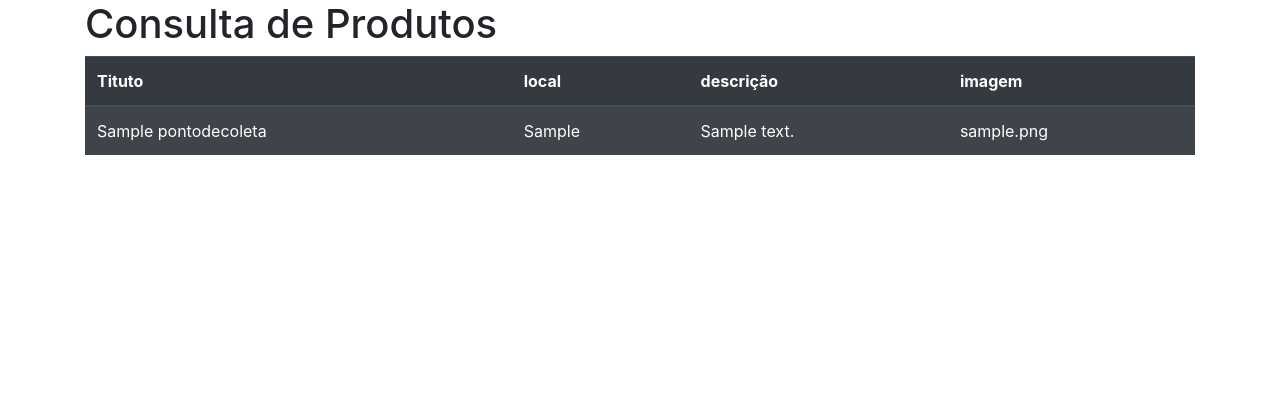
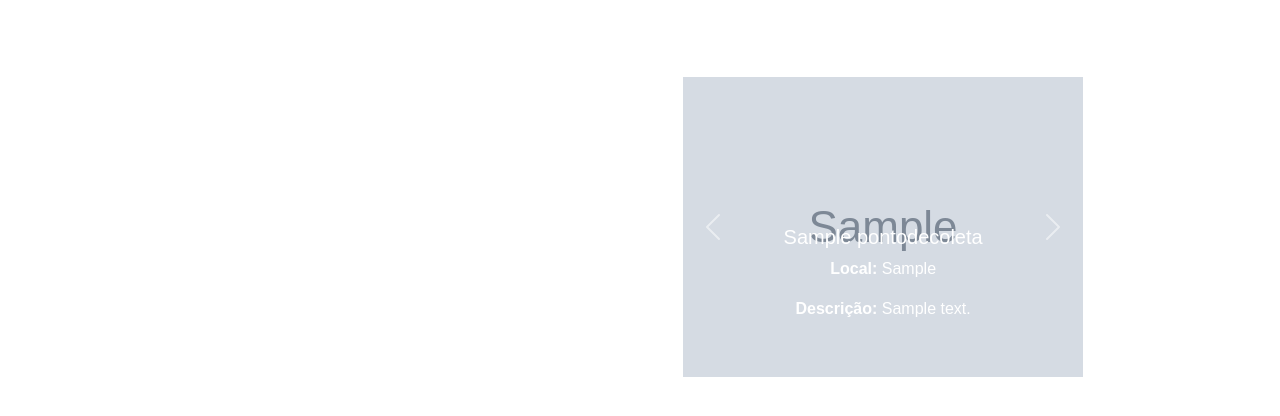
Before and after one commit to arturraimundi/TCC-TRASHEALTH, a Django app: page /vitrine in a window 1280 px wide. Shown: the top 416 px of the page. Run offline with Django 5.2, Linux system fonts and the light colour scheme; tables that the repository leaves empty hold one stand-in row (values such as "Sample post"); grey boxes marked "Sample" are stand-in pictures; some libraries are stand-ins or nearby versions.

Commit message:
frontend da vitrine ta bugado

```diff
--- a/core/templates/vitrine.html
+++ b/core/templates/vitrine.html
@@ -1,46 +1,49 @@
-{% load bootstrap4 %}
+{% load static %}
 <!DOCTYPE html>
 <html lang="pt-br">
 <head>
     <meta charset="UTF-8">
     <meta http-equiv="X-UA-Compatible" content="IE=edge">
     <meta name="viewport" content="width=device-width, initial-scale=1.0">
-    <title>Consulta CPF</title>
-    {% bootstrap_css %}
+    <title>Vitrine de Pontos de Coleta</title>
+    <link rel="stylesheet" href="{% static 'css/styles.css' %}">  <!-- Adicione seu arquivo CSS -->
+    <!-- Adicionando o CSS do Bootstrap -->
+    <link href="https://cdn.jsdelivr.net/npm/bootstrap@5.3.0-alpha1/dist/css/bootstrap.min.css" rel="stylesheet" integrity="sha384-pzjw8f+ua7Kw1TIq0YkF3tAFf7Bvjo6fsc4at4rbs34z5XY8f5H25ZT+LTpglos5" crossorigin="anonymous">
+
 </head>
 <body>
     <div class="container">
-        <h1>Consulta de Produtos</h1>
-        <table class="table table-dark table-striped">
-            <thead>
-                <tr>
-                    <th scope="row">Tituto</th>
-                    <th scope="row">local</th>
-                    <th scope="row">descrição</th>
-                    <th scope="row">imagem</th>
-                </tr>
-            </thead>
-            <tbody>
+        <h1>Vitrine de Pontos de Coleta</h1>
+        <div id="carouselPontos" class="carousel slide" data-bs-ride="carousel">
+            <div class="carousel-inner">
                 {% for i in vitrine %}
-                <tr>
-                    <td scope="row">
-                        {{ i.titulo }}
-                    </td>
-                    <td scope="row">
-                        {{ i.local }}
-                    </td>
-                    <td scope="row">
-                        {{ i.descricao }}
-                    </td>
-                    <td scope="row">
-                        {{ i.imagem }}
-                    </td>
-                </tr>
-            {% endfor %}
-            </tbody>
-        </table>
+                    <div class="carousel-item {% if forloop.first %}active{% endif %}">
+                        <img src="{{ i.imagem.url }}" class="d-block w-100" alt="Imagem de {{ i.titulo }}">
+                        <div class="carousel-caption d-none d-md-block">
+                            <h5>{{ i.titulo }}</h5>
+                            <p><strong>Local:</strong> {{ i.local }}</p>
+                            <p><strong>Descrição:</strong> {{ i.descricao }}</p>
+
+                        </div>
+                    </div>
+                {% empty %}
+                    <p>Nenhum ponto de coleta disponível.</p>
+                {% endfor %}
+            </div>
+            <!-- Controles do carrossel -->
+            <button class="carousel-control-prev" type="button" data-bs-target="#carouselPontos" data-bs-slide="prev">
+                <span class="carousel-control-prev-icon" aria-hidden="true"></span>
+                <span class="visually-hidden">Previous</span>
+            </button>
+            <button class="carousel-control-next" type="button" data-bs-target="#carouselPontos" data-bs-slide="next">
+                <span class="carousel-control-next-icon" aria-hidden="true"></span>
+                <span class="visually-hidden">Next</span>
+            </button>
+        </div>
     </div>
-{% bootstrap_javascript jquery='full' %}
 
+    <!-- Scripts do Bootstrap -->
+    <script src="https://cdn.jsdelivr.net/npm/@popperjs/core@2.11.6/dist/umd/popper.min.js" integrity="sha384-oBqDVmMz4fnFO9gybG6Zjq4v4P8obz4utP4fYx4gnEV67NxW9Pp3S4zB0M6vL2V8v" crossorigin="anonymous"></script>
+    <script src="https://cdn.jsdelivr.net/npm/bootstrap@5.3.0-alpha1/dist/js/bootstrap.min.js" integrity="sha384-pzjw8f+ua7Kw1TIq0YkF3tAFf7Bvjo6fsc4at4rbs34z5XY8f5H25ZT+LTpglos5" crossorigin="anonymous"></script>
 </body>
 </html>
```
Also changed, not shown: core/static/css/vitrine.css (added, +16 -0 lines), local_de_coleta/Captura_de_tela_2024-05-27_213810_LdzmSzR.png (added), local_de_coleta/Captura_de_tela_2024-05-27_213810_LdzmSzR.thumb.png (added), local_de_coleta/Captura_de_tela_2024-05-27_213810_jDGmjdH.png (added), local_de_coleta/Captura_de_tela_2024-05-27_213810_jDGmjdH.thumb.png (added).
